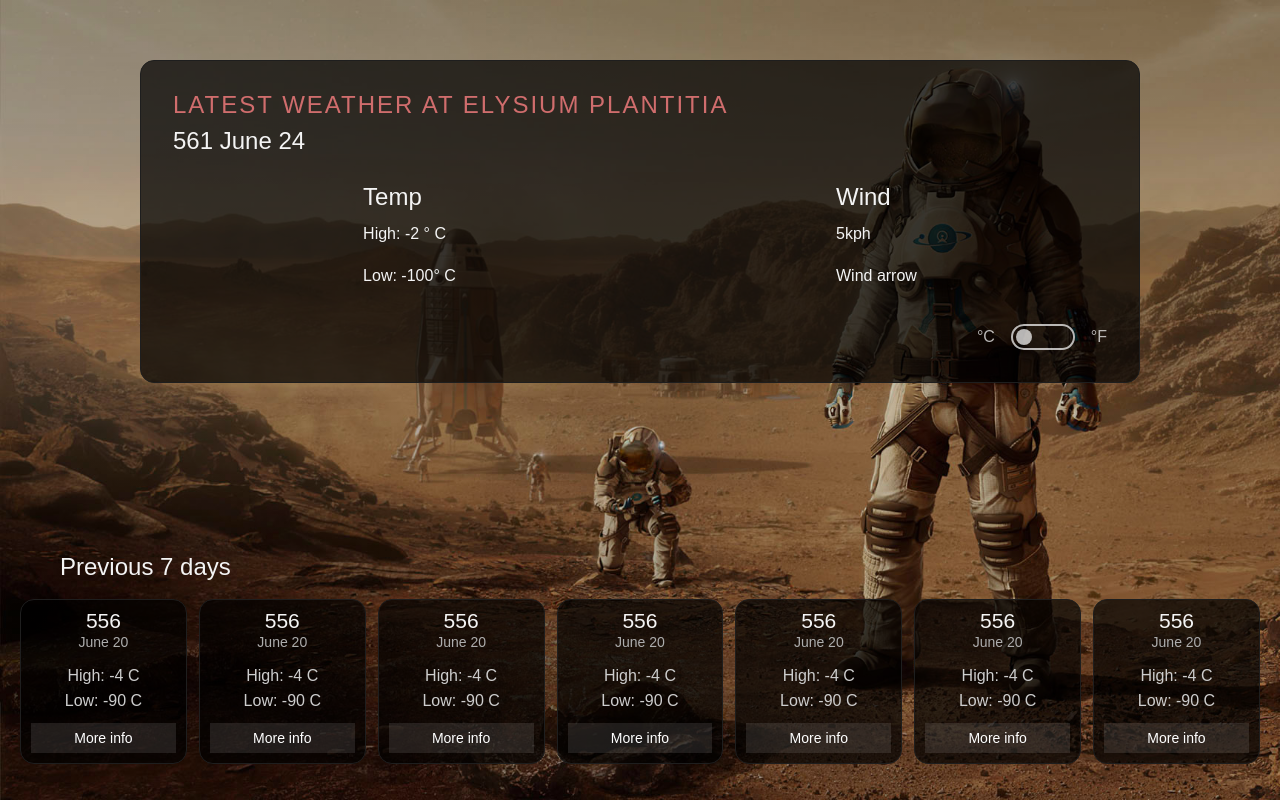
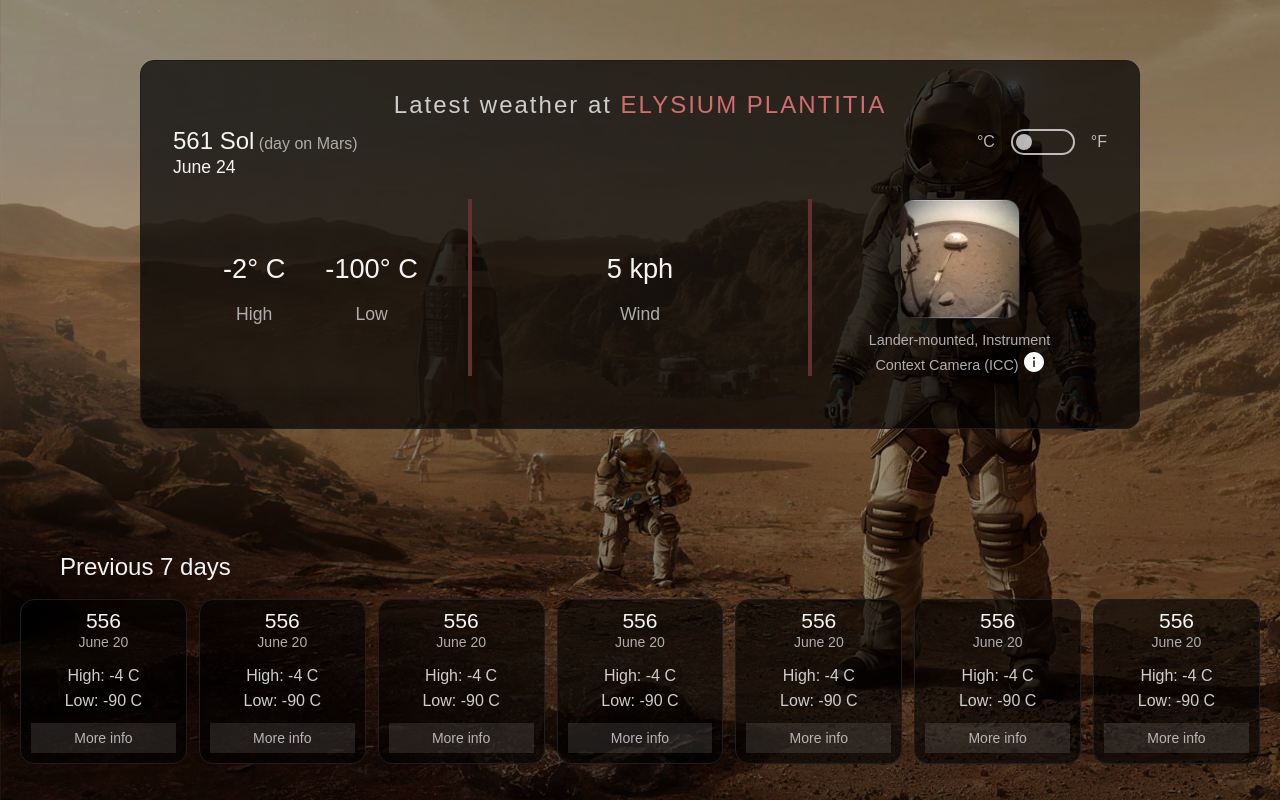
Before and after one commit to PolyantsevYury/interstellar-weather-app, a React (Create React App) app: page / in a window 1280 px wide. Built offline with nearby package versions, Linux system fonts and the light colour scheme.

Commit message:
made main weather block add dynamic metric in Previous block

```diff
--- a/src/App.js
+++ b/src/App.js
@@ -14,13 +14,20 @@ const App = () => {
         <AppWrapper>
             <WeatherBlock>
                 <h1 className='weather-title'>
-                    Latest weather at Elysium Plantitia
+                    Latest weather at <span>Elysium Plantitia</span>
                 </h1>
-                <h2>
-                    561 June 24
-                </h2>
+                <div className='weather-date'>
+                    <div>
+                        <h2>
+                            561 Sol<span> (day on Mars)</span>
+                        </h2>
+                        <p>June 24</p>
+                    </div>
+                    <div>
+                        <Unit isMetric={isMetric} setMetric={setMetric} />
+                    </div>
+                </div>
                 <WeatherData isMetric={isMetric} />
-                <Unit isMetric={isMetric} setMetric={setMetric} />
             </WeatherBlock>
             <Previous isMetric={isMetric} />
         </AppWrapper>
--- a/src/App.styles.js
+++ b/src/App.styles.js
@@ -17,7 +17,7 @@ export const GlobalStyle = createGlobalStyle`
     }
 
     body {
-        background: linear-gradient(rgba(0,0,0,0.2), rgba(0,0,0,0.2)), url(${props => props.bgImage});
+        background: linear-gradient(rgba(0,0,0,0.2), rgba(0,0,0,0.5)), url(${props => props.bgImage});
         background-size: cover;
         height: 100vh;
         font-size: 1rem;
@@ -52,11 +52,32 @@ export const WeatherBlock = styled.main`
     flex-direction: column;
 
     .weather-title {
+        align-self: center;
         font-size: var(--fs-h1);
         font-weight: var(--fw-light);
-        text-transform: uppercase;
-        color: #d06d6d;
         letter-spacing: 2px;
+        color: #CDCDCD;
+
+        span {
+            color: #d06d6d;
+            text-transform: uppercase;
+        }
+    }
+
+    .weather-date {
+        display: flex;
+        justify-content: space-between;
+
+        h2 {
+            margin: 0;
+        }
+        p {
+            font-size: 1.1rem;
+        }
+        span {
+            font-size: var(--fs-body);
+            color: #ADADAD;
+        }
     }
 
 `;
--- a/src/components/Previous.js
+++ b/src/components/Previous.js
@@ -1,6 +1,7 @@
 import React from 'react';
 import {PreviousDay, PreviousDays, PreviousWrapper} from "./Previous.styles";
 import { List, Card } from 'antd';
+import {formatTemperature} from "../helpers";
 
 const data = [
     {
@@ -26,7 +27,7 @@ const data = [
     },
 ];
 
-const Previous = () => {
+const Previous = ({ isMetric }) => {
     return (
         <PreviousWrapper>
             <h2 className='previous-title'>Previous 7 days</h2>
@@ -39,18 +40,18 @@ const Previous = () => {
                         <List.Item>
                             <PreviousDay>
                                 <Card bodyStyle={{ padding: 10 }}
-                                      style={{ color: '#F4F4F4', border: '1px solid #1E1E1E', borderRadius: 14, backgroundColor: 'rgba(0, 0, 0, 0.7)'}}>
+                                      style={{ color: '#F4F4F4', border: '1px solid #1E1E1E', borderRadius: 14, backgroundColor: 'rgba(0, 0, 0, 0.6)'}}>
                                     <h2 className='previous-day__sol'> 556 </h2>
                                     <p className='previous-day__date'> June 20 </p>
                                     <p className='previous-day__temp'>
                                         High:
-                                        <span> -4 </span>
-                                        <span> C </span>
+                                        <span> {formatTemperature(-4, isMetric)}</span>
+                                        <span> {isMetric ? ' C' : ' F'} </span>
                                     </p>
                                     <p className='previous-day__temp'>
                                         Low:
-                                        <span> -90 </span>
-                                        <span> C </span>
+                                        <span> {formatTemperature(-90, isMetric)} </span>
+                                        <span> {isMetric ? ' C' : ' F'} </span>
                                     </p>
                                     <div className='previous-day__more-info'>
                                         <span>More info</span>
--- a/src/components/Previous.styles.js
+++ b/src/components/Previous.styles.js
@@ -48,6 +48,10 @@ export const PreviousDay = styled.div`
         position: relative;
         margin-top: 10px;
 
+        span {
+            color: #ADADAD;
+        }
+
         :before {
             content: '';
             position: absolute;
@@ -69,6 +73,7 @@ export const PreviousDay = styled.div`
 
         :hover span {
             letter-spacing: 2px;
+            color: #fff;
         }
 
         :hover::before {
--- a/src/components/Unit.styles.js
+++ b/src/components/Unit.styles.js
@@ -1,7 +1,6 @@
 import styled from 'styled-components';
 
 export const UnitStyles = styled.div`
-  align-self: flex-end;
   color: #fff;
   display: -webkit-box;
   display: -ms-flexbox;
@@ -22,6 +21,7 @@ export const Toggle = styled.button`
   padding: 0;
   border-radius: 100vmax;
   margin: 0 1em;
+  outline: 0;
 
   ::after {
     content: '';
--- a/src/components/WeatherData.js
+++ b/src/components/WeatherData.js
@@ -1,35 +1,49 @@
 import React from 'react';
-import {Wrapper} from "./WeatherData.styles";
+import {WeatherItem, WeatherWrapper} from "./WeatherData.styles";
 import { formatTemperature } from '../helpers';
+import currentPhoto from '../img/context_camera.PNG'
+import {Popover} from "antd";
+import {InfoCircleFilled} from '@ant-design/icons';
 
 const WeatherData = ({ isMetric }) => (
-    <Wrapper>
-        <div>
-            <h2>Temp</h2>
-            <p>
-                High:
-                <span> {formatTemperature(-2, isMetric)} </span>°
-                <span> {isMetric ? ' C' : ' F'} </span>
-            </p>
-            <p>
-                Low:
-                <span> {formatTemperature(-100, isMetric)}</span>°
-                <span> {isMetric ? ' C' : ' F'} </span>
-            </p>
-        </div>
+    <WeatherWrapper>
+        <WeatherItem>
+            <div className='weather-instance'>
+                <div className='weather-value'>
+                    {formatTemperature(-2, isMetric)}°
+                    <span> {isMetric ? ' C' : ' F'} </span>
+                </div>
+                <div className='description'>High</div>
+            </div>
+            <div className='weather-instance'>
+                <div className='weather-value'>
+                    {formatTemperature(-100, isMetric)}°
+                    <span> {isMetric ? ' C' : ' F'} </span>
+                </div>
+                <div className='description'>Low</div>
+            </div>
+        </WeatherItem>
 
-        <div>
-            <h2>Wind</h2>
-            <p>
-                <span>5</span>
-                <span>kph</span>
-            </p>
+        <WeatherItem>
+            <div className='weather-instance'>
+                <div className='weather-value'>5 kph</div>
+                <div className='description'>Wind</div>
+            </div>
+        </WeatherItem>
 
-            <div>
-                <div> Wind arrow</div>
+        <WeatherItem>
+            <img className='current-photo' src={currentPhoto} alt="current"/>
+            <div className='description'>
+                Lander-mounted, Instrument Context Camera (ICC)
+                <Popover
+                    overlayStyle={{ maxWidth: 220 }}
+                    content={'NASA\'s InSight Mars lander acquired this image in front of the lander on June 25'}
+                    trigger="hover">
+                    <InfoCircleFilled style={{ fontSize: 20, marginLeft: 5, color: '#fff'}}/>
+                </Popover>
             </div>
-        </div>
-    </Wrapper>
+        </WeatherItem>
+    </WeatherWrapper>
 );
 
 export default WeatherData;
--- a/src/components/WeatherData.styles.js
+++ b/src/components/WeatherData.styles.js
@@ -1,7 +1,59 @@
 import styled from 'styled-components';
 
-export const Wrapper = styled.div`
-  display: flex;
-  justify-content: space-around;
-  padding: 20px 0;
+export const WeatherWrapper = styled.div`
+    display: flex;
+    padding-bottom: 20px;
 `;
+
+export const WeatherItem = styled.div`
+    width: 100%;
+    display: flex;
+    flex-direction: column;
+    align-items: center;
+    justify-content: center;
+
+    .weather-instance {
+        margin: 0 20px;
+    }
+
+    .weather-value {
+        font-size: 1.7rem;
+    }
+
+    .description {
+        text-align: center;
+        margin-top: 10px;
+        font-size: 1.1rem;
+        color: #ADADAD;
+    }
+
+    :nth-child(1) {
+        display: flex;
+        flex-direction: row;
+        align-items: center;
+        justify-content: center;
+    }
+
+    :nth-child(2) {
+        --border: 0.25em solid #613131;
+        border-left: var(--border);
+        border-right: var(--border);
+        padding: 0 2em;
+    }
+
+    :nth-child(3) {
+        .current-photo {
+            width: 120px;
+            border: 1px solid #1E1E1E;
+            border-radius: 14px;
+        }
+
+        .description {
+            text-align: center;
+            margin-top: 10px;
+            width: 190px;
+            font-size: 0.9rem;
+            color: #ADADAD;
+        }
+    }
+`;
```
Also changed, not shown: src/img/context_camera.PNG (added).
